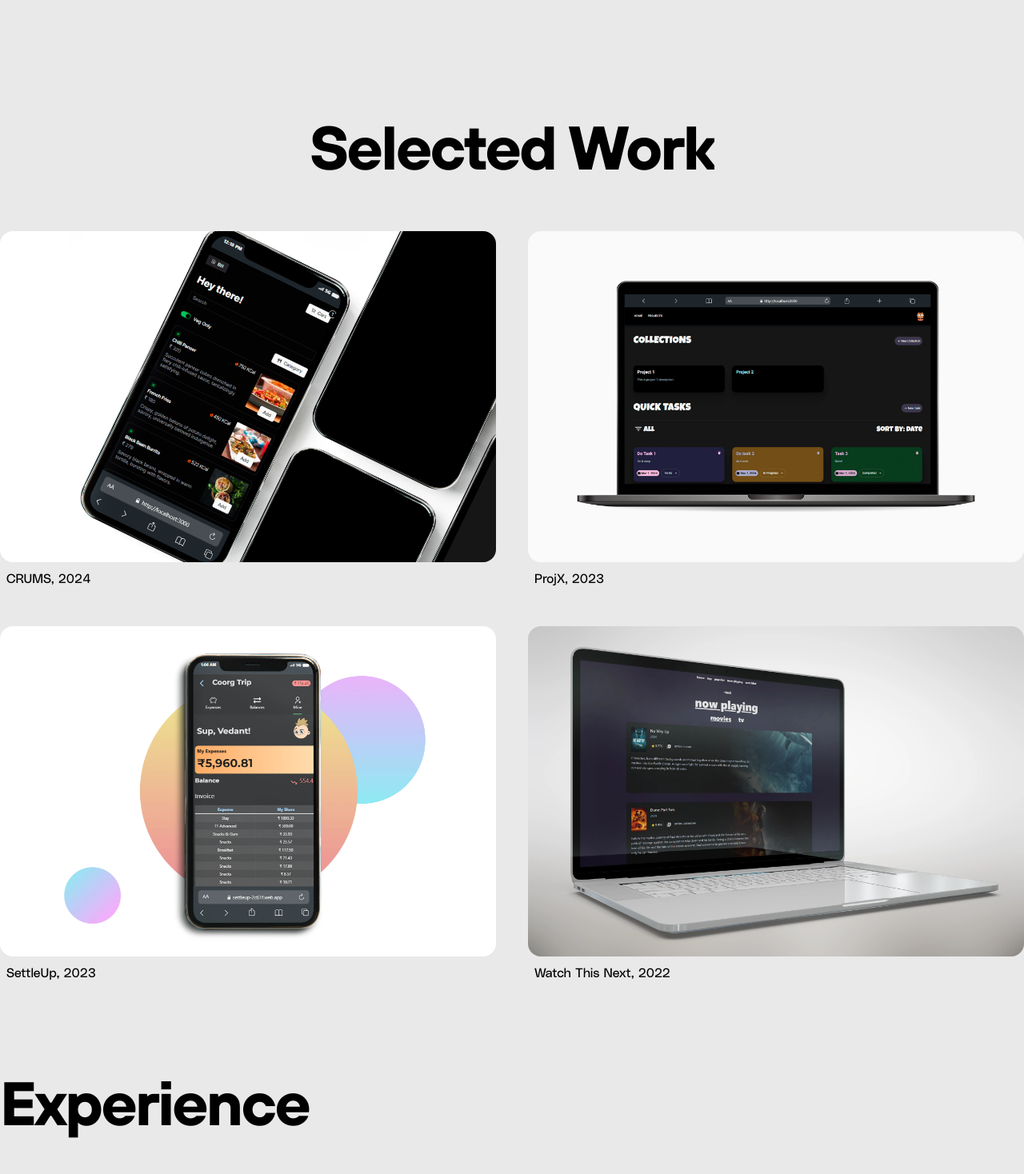
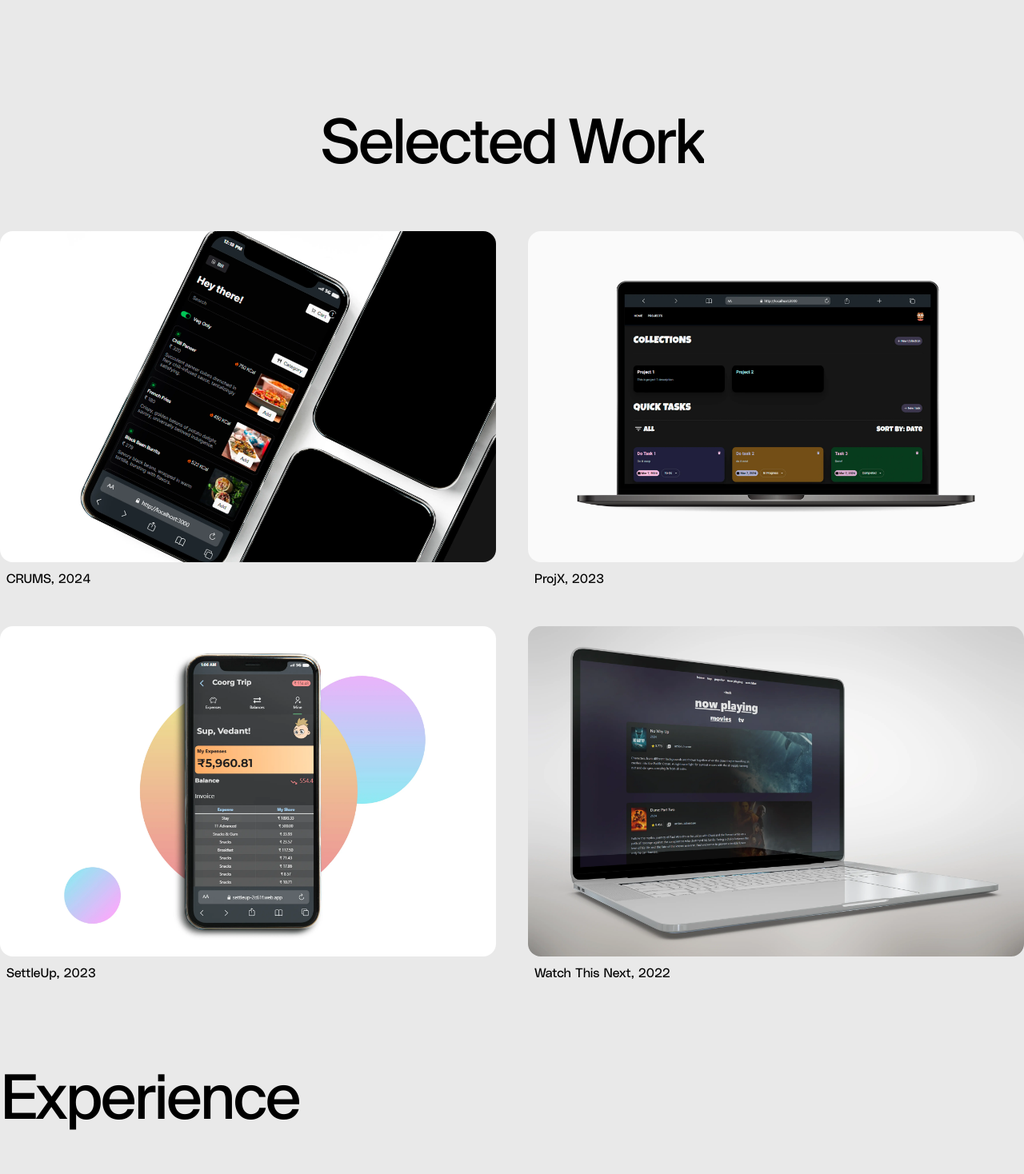
Before and after one commit to vedant-shah/portfolio-redesign, a React (Vite) app: page / in a window 1280 px wide. Shown: the part 1522-2990 px from the top of the page at 80% size. Built offline with nearby package versions, Linux system fonts and the light colour scheme; a web font is replaced by a local one.

Commit message:
change of fonts

```diff
--- a/src/components/Experience.jsx
+++ b/src/components/Experience.jsx
@@ -37,7 +37,7 @@ function Experience() {
           <h1
             className="my-12 title"
             style={{
-              fontFamily: "tth",
+              fontFamily: "SuisseIntl",
               fontSize: "6vw",
               letterSpacing: "-3px",
             }}>
--- a/src/components/Work.jsx
+++ b/src/components/Work.jsx
@@ -11,7 +11,7 @@ function Work() {
       <h1
         className="my-12 title"
         style={{
-          fontFamily: "tth",
+          fontFamily: "SuisseIntl",
           fontSize: "6vw", letterSpacing: "-3px"
         }}>
         Selected Work
```
Also changed, not shown: src/assets/fonts/tth-webfont.woff2 (deleted).
